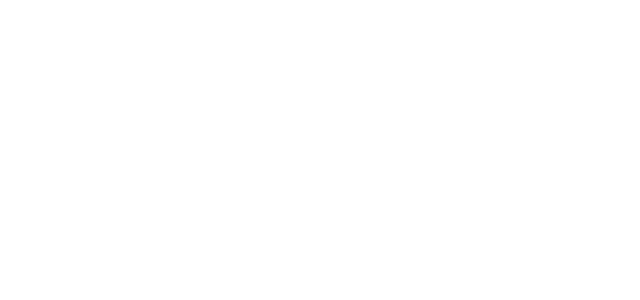
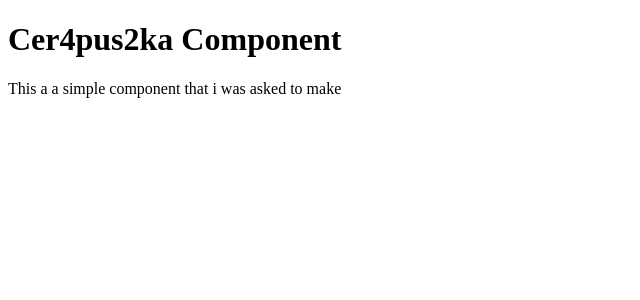
Before and after one commit to NZ888/FirstTask, a React (Vite) app in the folder first/: page / in a window 1280 px wide. Shown: the top 300 px of the page, without its empty margins (0-640 px from the left). Built offline with nearby package versions, Linux system fonts and the light colour scheme.

Commit message:
Added a component

```diff
--- a/first/src/App.jsx
+++ b/first/src/App.jsx
@@ -1,10 +1,13 @@
+import Cer4pus2ka from './components/Cer4pus2ka/Cer4pus2ka.jsx';
+
 
 function App() {
 
   return (
     <>
-      {/* Tu dodajemy swój component
-      <NazwaWaszegoComponentu></NazwaWaszegoComponentu> */}
+      {// Tu dodajemy swój component
+        <Cer4pus2ka></Cer4pus2ka>
+      }
 
 
     </>
--- /dev/null
+++ b/first/src/components/Cer4pus2ka/Cer4pus2ka.jsx
@@ -0,0 +1,10 @@
+function Cer4pus2ka() {
+  return (
+    <div>
+      <h1>Cer4pus2ka Component</h1>
+      <p>This a a simple component that i was asked to make</p>
+    </div>
+  );
+};
+
+export default Cer4pus2ka;
```
